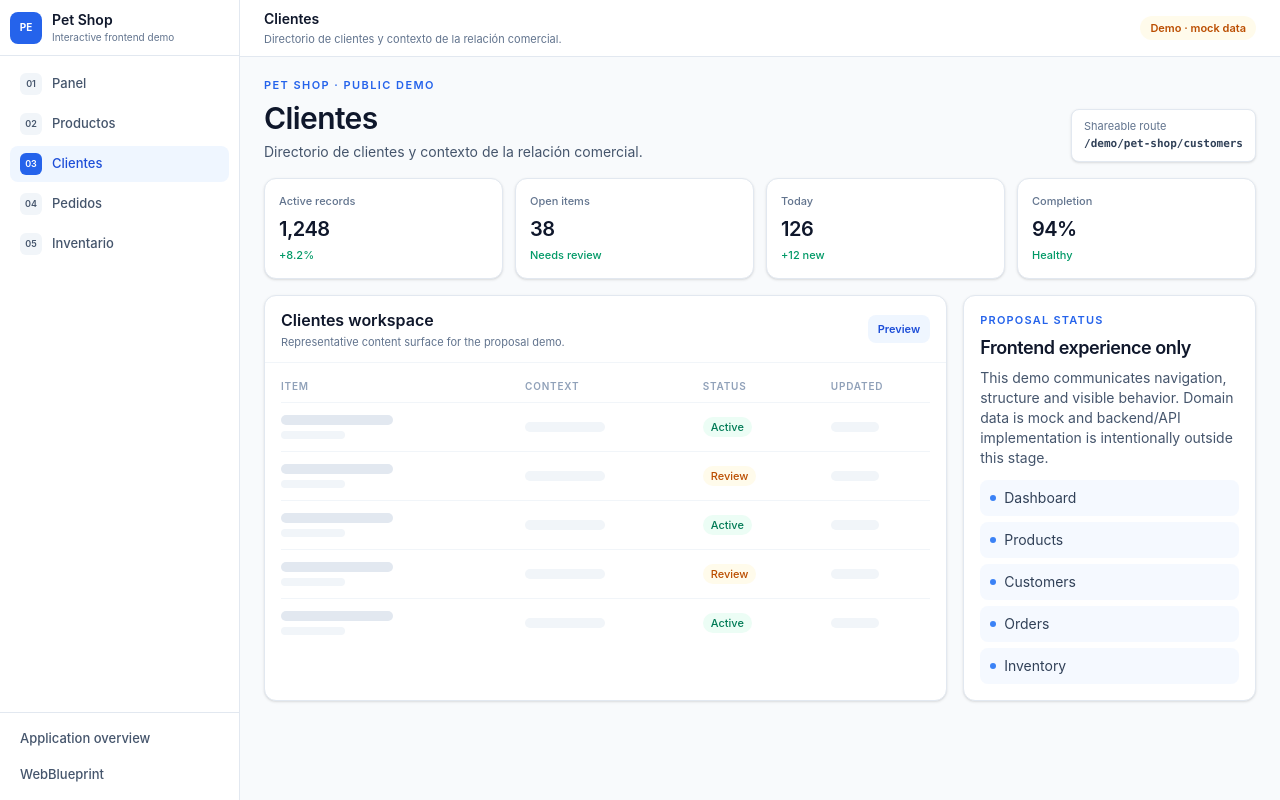
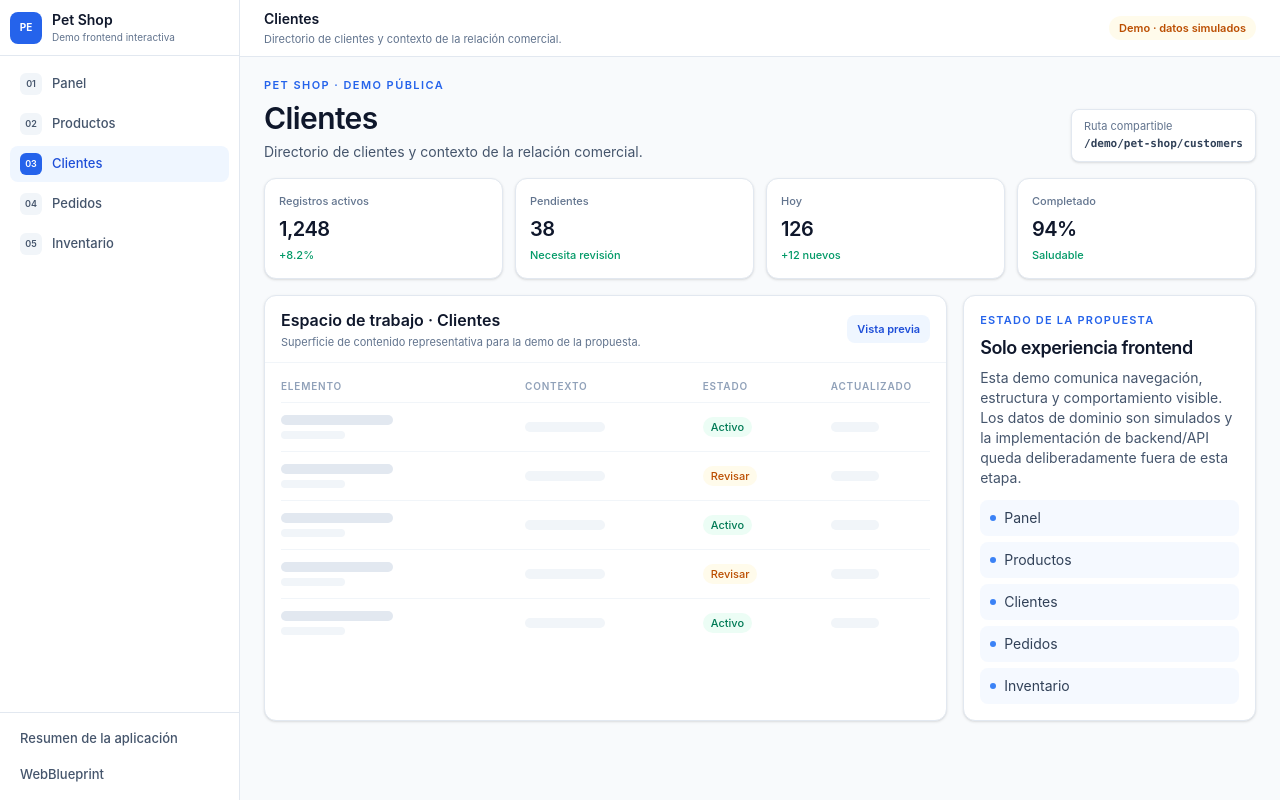
Before and after one commit to LuisHdezE/WebBlueprint, a React (Vite) app: page /demo/pet-shop/customers in a window 1280 px wide. Built offline with nearby package versions, Linux system fonts and the light colour scheme.

Commit message:
fix(i18n): translate public application demo

```diff
--- a/src/pages/ApplicationDemoPage.tsx
+++ b/src/pages/ApplicationDemoPage.tsx
@@ -1,5 +1,5 @@
 import { Link, Navigate, useParams } from 'react-router';
-import { getApplicationBySlug } from '@/applications/applicationRegistry';
+import { getApplicationBySlug, getCapabilityLabel } from '@/applications/applicationRegistry';
 import { LeftAppShell } from '@/shell/LeftAppShell';
 
 export function ApplicationDemoPage() {
@@ -28,20 +28,20 @@ export function ApplicationDemoPage() {
     <LeftAppShell
       brandInitials={application.name.slice(0, 2).toUpperCase()}
       brandName={application.name}
-      brandSubtitle="Interactive frontend demo"
+      brandSubtitle="Demo frontend interactiva"
       navItems={navItems}
       subtitle={activePage.description}
       title={activePage.label}
       variant={application.shellVariant}
       topbarActions={
         <span className="hidden rounded-full bg-amber-50 px-2.5 py-1 text-[11px] font-semibold text-amber-700 sm:inline-flex">
-          Demo · mock data
+          Demo · datos simulados
         </span>
       }
       footer={
         <div className="grid gap-1">
           <Link className="rounded-lg px-2.5 py-1.5 text-[13px] font-medium text-slate-600 hover:bg-brand-50 hover:text-brand-700" to={`/apps/${application.slug}`}>
-            Application overview
+            Resumen de la aplicación
           </Link>
           <Link className="rounded-lg px-2.5 py-1.5 text-[13px] font-medium text-slate-600 hover:bg-brand-50 hover:text-brand-700" to="/">
             WebBlueprint
@@ -52,22 +52,22 @@ export function ApplicationDemoPage() {
       <section className="mx-auto max-w-[1440px]">
         <div className="flex flex-col gap-3 xl:flex-row xl:items-end xl:justify-between">
           <div>
-            <p className="text-[11px] font-semibold uppercase tracking-[0.13em] text-brand-600">{application.name} · public demo</p>
+            <p className="text-[11px] font-semibold uppercase tracking-[0.13em] text-brand-600">{application.name} · demo pública</p>
             <h2 className="mt-1.5 text-2xl font-semibold tracking-[-0.02em] text-slate-900 sm:text-3xl">{activePage.label}</h2>
             <p className="mt-1.5 max-w-3xl text-sm leading-5 text-slate-600">{activePage.description}</p>
           </div>
           <div className="rounded-lg border border-slate-200 bg-white px-3 py-2 text-[11px] text-slate-500 shadow-sm">
-            Shareable route
+            Ruta compartible
             <p className="mt-0.5 font-mono font-semibold text-slate-700">/demo/{application.slug}/{activePage.path}</p>
           </div>
         </div>
 
         <div className="mt-4 grid gap-3 sm:grid-cols-2 xl:grid-cols-4">
           {[
-            ['Active records', '1,248', '+8.2%'],
-            ['Open items', '38', 'Needs review'],
-            ['Today', '126', '+12 new'],
-            ['Completion', '94%', 'Healthy'],
+            ['Registros activos', '1,248', '+8.2%'],
+            ['Pendientes', '38', 'Necesita revisión'],
+            ['Hoy', '126', '+12 nuevos'],
+            ['Completado', '94%', 'Saludable'],
           ].map(([label, value, note]) => (
             <article key={label} className="rounded-xl border border-slate-200 bg-white p-3.5 shadow-sm">
               <p className="text-[11px] font-medium text-slate-500">{label}</p>
@@ -81,15 +81,15 @@ export function ApplicationDemoPage() {
           <article className="rounded-xl border border-slate-200 bg-white shadow-sm">
             <div className="flex items-center justify-between gap-3 border-b border-slate-100 px-4 py-3">
               <div>
-                <h3 className="font-semibold text-slate-900">{activePage.label} workspace</h3>
-                <p className="mt-0.5 text-[11px] text-slate-500">Representative content surface for the proposal demo.</p>
+                <h3 className="font-semibold text-slate-900">Espacio de trabajo · {activePage.label}</h3>
+                <p className="mt-0.5 text-[11px] text-slate-500">Superficie de contenido representativa para la demo de la propuesta.</p>
               </div>
-              <span className="rounded-lg bg-brand-50 px-2.5 py-1.5 text-[11px] font-semibold text-brand-700">Preview</span>
+              <span className="rounded-lg bg-brand-50 px-2.5 py-1.5 text-[11px] font-semibold text-brand-700">Vista previa</span>
             </div>
             <div className="overflow-x-auto p-4">
               <div className="min-w-[34rem]">
                 <div className="grid grid-cols-[1.4fr_1fr_0.7fr_0.6fr] gap-3 border-b border-slate-100 pb-2 text-[10px] font-semibold uppercase tracking-[0.08em] text-slate-400">
-                  <span>Item</span><span>Context</span><span>Status</span><span>Updated</span>
+                  <span>Elemento</span><span>Contexto</span><span>Estado</span><span>Actualizado</span>
                 </div>
                 {[0, 1, 2, 3, 4].map((row) => (
                   <div key={row} className="grid grid-cols-[1.4fr_1fr_0.7fr_0.6fr] items-center gap-3 border-b border-slate-100 py-3 last:border-0">
@@ -99,7 +99,7 @@ export function ApplicationDemoPage() {
                     </div>
                     <div className="h-2.5 w-20 rounded-full bg-slate-100" />
                     <span className={`w-fit rounded-full px-2 py-0.5 text-[11px] font-medium ${row % 2 === 0 ? 'bg-emerald-50 text-emerald-700' : 'bg-amber-50 text-amber-700'}`}>
-                      {row % 2 === 0 ? 'Active' : 'Review'}
+                      {row % 2 === 0 ? 'Activo' : 'Revisar'}
                     </span>
                     <div className="h-2.5 w-12 rounded-full bg-slate-100" />
                   </div>
@@ -109,16 +109,16 @@ export function ApplicationDemoPage() {
           </article>
 
           <aside className="rounded-xl border border-slate-200 bg-white p-4 shadow-sm">
-            <p className="text-[11px] font-semibold uppercase tracking-[0.11em] text-brand-600">Proposal status</p>
-            <h3 className="mt-1.5 text-lg font-semibold tracking-tight text-slate-900">Frontend experience only</h3>
+            <p className="text-[11px] font-semibold uppercase tracking-[0.11em] text-brand-600">Estado de la propuesta</p>
+            <h3 className="mt-1.5 text-lg font-semibold tracking-tight text-slate-900">Solo experiencia frontend</h3>
             <p className="mt-1.5 text-sm leading-5 text-slate-600">
-              This demo communicates navigation, structure and visible behavior. Domain data is mock and backend/API implementation is intentionally outside this stage.
+              Esta demo comunica navegación, estructura y comportamiento visible. Los datos de dominio son simulados y la implementación de backend/API queda deliberadamente fuera de esta etapa.
             </p>
             <div className="mt-3 grid gap-1.5">
               {application.capabilities.map((capability) => (
                 <div key={capability} className="flex items-center gap-2 rounded-lg bg-brand-50/60 px-2.5 py-2 text-sm text-slate-700">
                   <span className="size-1.5 rounded-full bg-brand-500" />
-                  {capability}
+                  {getCapabilityLabel(capability)}
                 </div>
               ))}
             </div>
```
